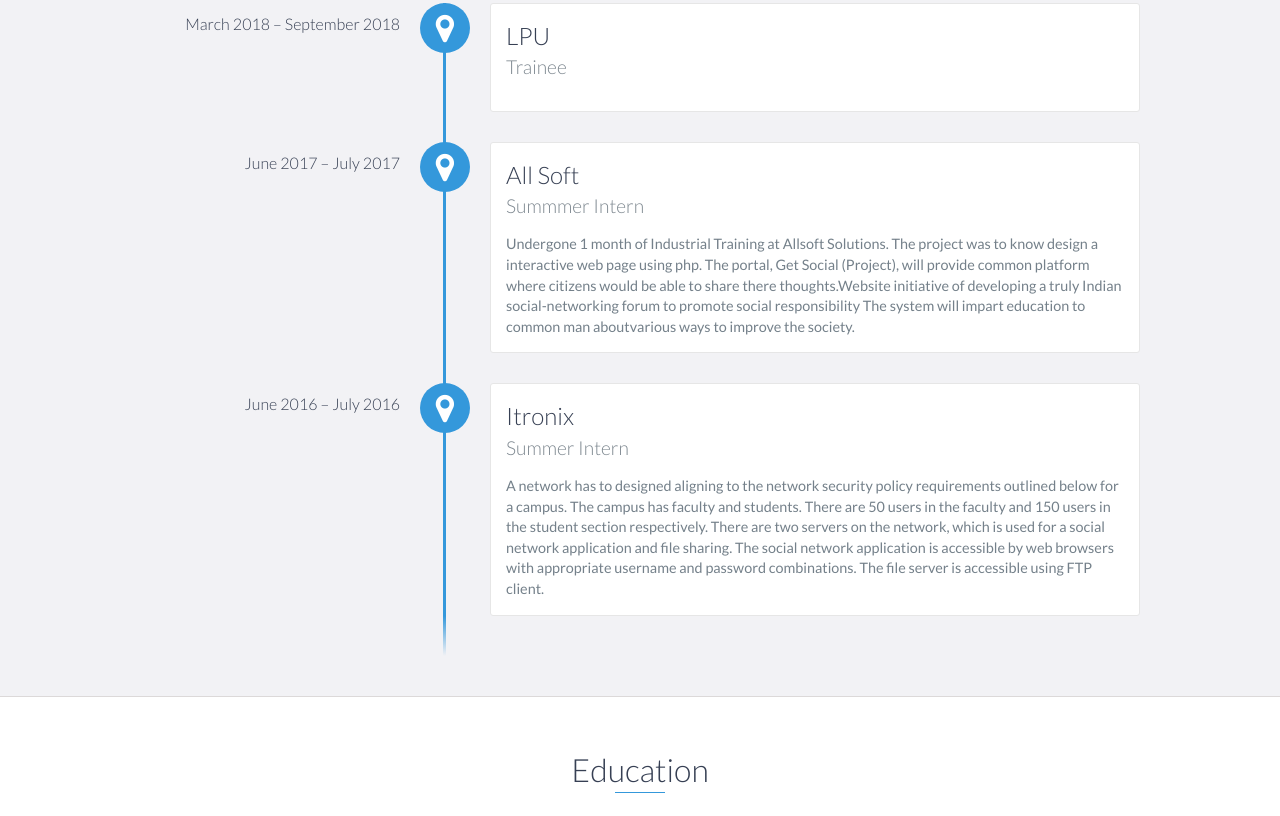
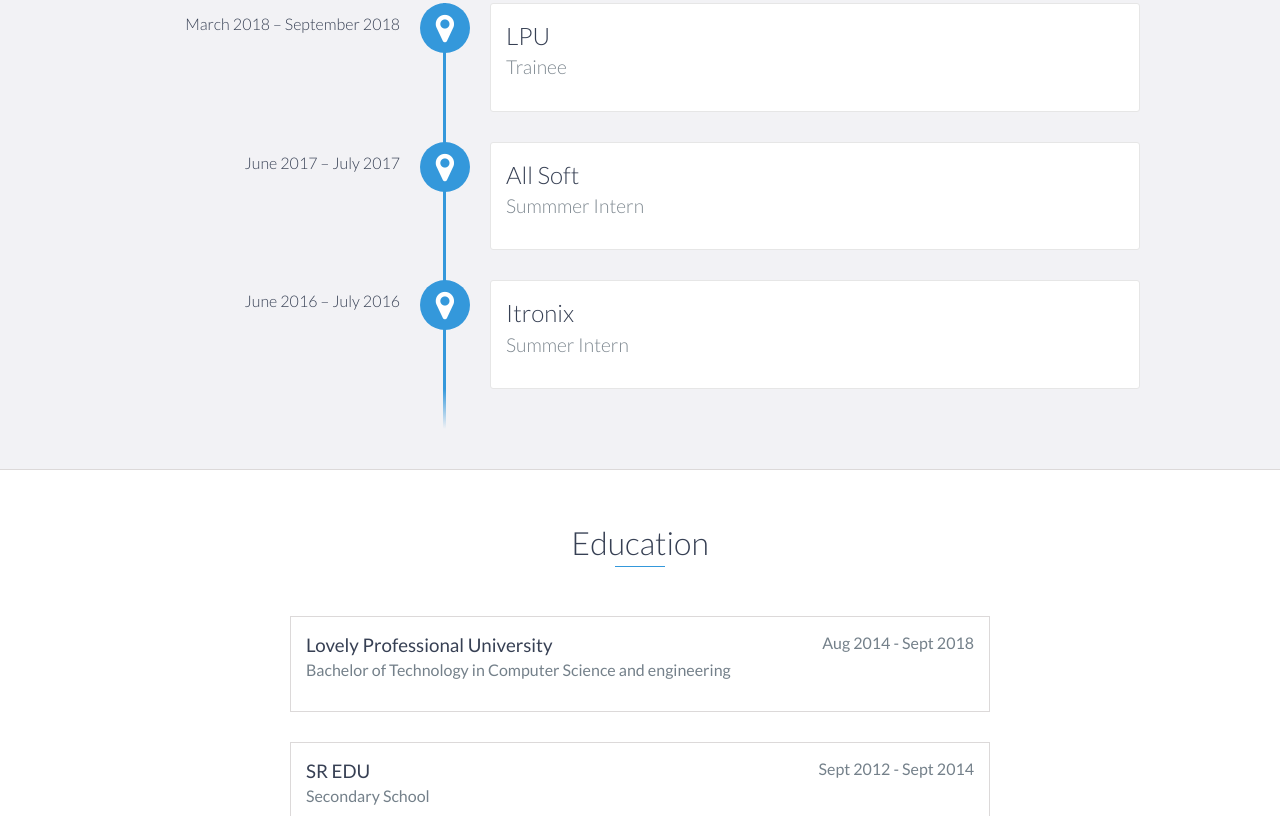
Before and after one commit to ravulaprasad/ravulaprasad.github.io, a plain HTML site: page index.html in a window 1280 px wide. Shown: the part 1195-2011 px from the top of the page. Drawn offline with nearby package versions, Linux system fonts and the light colour scheme.

Commit message:
Add files via upload

```diff
--- a/index.html
+++ b/index.html
@@ -91,25 +91,16 @@
             <div data-date="March 2018 – September 2018">
                 <h3>LPU</h3>
                 <h4>Trainee</h4>
-                <p>
-
-				</p>
             </div>
 
             <div data-date="June 2017 – July 2017">
                 <h3>All Soft</h3>
                 <h4>Summmer Intern</h4>
-                <p>
-					Undergone 1 month of Industrial Training at Allsoft Solutions. The project was to know design a interactive web page using php. The portal, Get Social (Project), will provide common platform where citizens would be able to share there thoughts.Website initiative of developing a truly Indian social-networking forum to promote social responsibility The system will impart education to common man aboutvarious ways to improve the society.
-				</p>
             </div>
 
             <div data-date="June 2016 – July 2016">
                 <h3>Itronix</h3>
                 <h4>Summer Intern</h4>
-                <p>
-                   A network has to designed aligning to the network security policy requirements outlined below for a campus. The campus has faculty and students. There are 50 users in the faculty and 150 users in the student section respectively. There are two servers on the network, which is used for a social network application and file sharing. The social network application is accessible by web browsers with appropriate username and password combinations. The file server is accessible using FTP client.
-				</p>
             </div>
         </div>
     </div>
```
